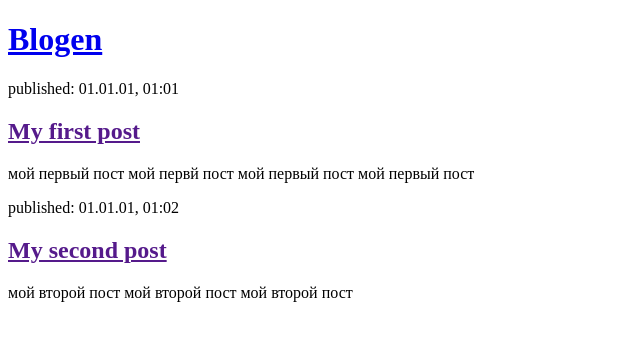
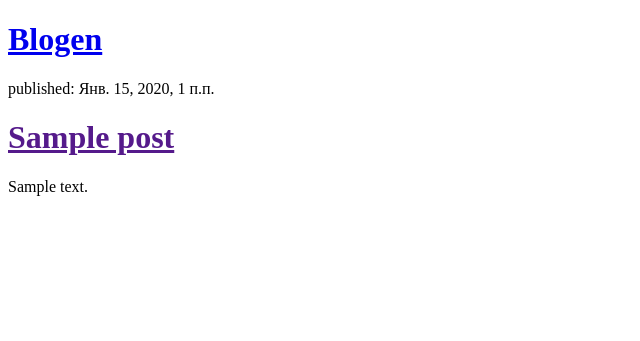
Before and after one commit to pomordf/mydjangofirst, a Django app: page / in a window 1280 px wide. Shown: the top 341 px of the page, without its empty margins (0-640 px from the left). Run offline with Django 3.2, Linux system fonts and the light colour scheme; tables that the repository leaves empty hold one stand-in row (values such as "Sample post").

Commit message:
midified templates to display posts from database

```diff
--- a/testsite1/blog/templates/blog/post_list.html
+++ b/testsite1/blog/templates/blog/post_list.html
@@ -9,19 +9,13 @@
       <h1><a href="/">Blogen<a></h1>
     </div>
 
-    <div>
-      <p>published: 01.01.01, 01:01</p>
-      <h2><a href="">My first post</a></h2>
-      <p>мой первый пост мой первй пост мой первый пост мой первый пост</p>
-      <p> </p>
-    </div>
+    {% for post in posts %}
+      <div>
+        <p> published: {{ post.published_date }}</p>
+        <h1><a href="">{{ post.title }}</a></h1>
+        <p>{{ post.text|linebreaksbr }}</p>
+      </div>
+    {% endfor %}
 
-
-    <div>
-      <p>published: 01.01.01, 01:02</p>
-      <h2><a href="">My second post</a></h2>
-      <p>мой второй пост мой второй пост мой второй пост</p>
-      <p> </p>
-    </div>
   </body>
 </html>
--- a/testsite1/blog/views.py
+++ b/testsite1/blog/views.py
@@ -1,4 +1,7 @@
 from django.shortcuts import render
+from django.utils import timezone
+from .models import Post
 
 def post_list(request):
-    return render(request, 'blog/post_list.html', {})
+    posts = Post.objects.filter(published_date__lte = timezone.now()).order_by('published_date')
+    return render(request, 'blog/post_list.html', {'posts': posts})
```
